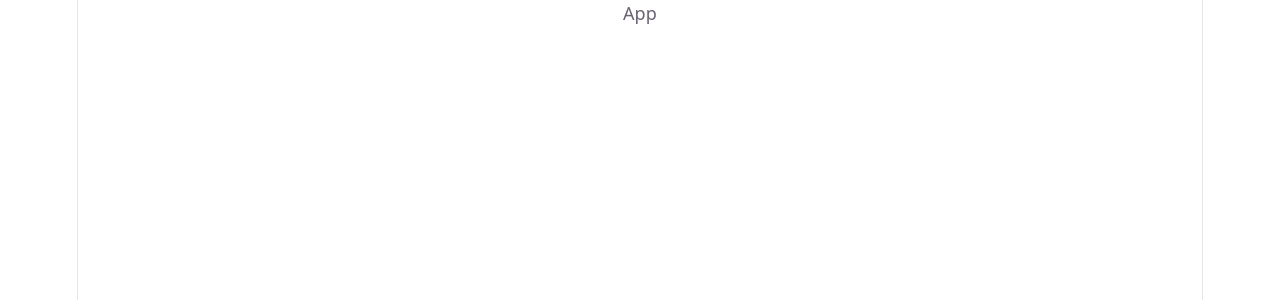
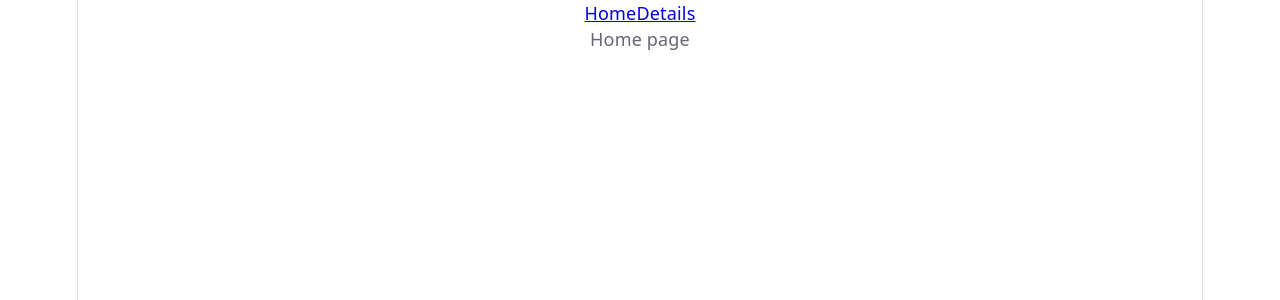
Before and after one commit to HodynskyiYK/dashboard-project-vite, a React (Vite) app: page / in a window 1280 px wide. Shown: the top 300 px of the page. Built offline with nearby package versions, Linux system fonts and the light colour scheme.

Commit message:
Configure Layout and routing

```diff
--- a/src/app/App.tsx
+++ b/src/app/App.tsx
@@ -1,8 +1,8 @@
-const App = () => {
+import { RouterProvider } from 'react-router';
+import { router } from './providers/router';
 
-  return (
-    <div>App</div>
-  )
+function App() {
+  return <RouterProvider router={router} />;
 }
 
 export default App;
--- /dev/null
+++ b/src/app/layout/MainLayout.tsx
@@ -0,0 +1,11 @@
+import { Outlet } from 'react-router';
+import { Header } from '@/widgets/header';
+
+export function MainLayout() {
+  return (
+    <>
+      <Header />
+      <Outlet />
+    </>
+  );
+}
--- /dev/null
+++ b/src/app/layout/index.ts
@@ -0,0 +1 @@
+export { MainLayout } from './MainLayout';
--- /dev/null
+++ b/src/app/providers/router/index.tsx
@@ -0,0 +1,21 @@
+import { createBrowserRouter } from 'react-router-dom';
+import { MainLayout } from '@/app/layout';
+import { DetailsPage } from '@/pages/details';
+import { HomePage } from '@/pages/home';
+
+export const router = createBrowserRouter([
+  {
+    path: '/',
+    element: <MainLayout />,
+    children: [
+      {
+        index: true,
+        element: <HomePage />,
+      },
+      {
+        path: 'details/:id',
+        element: <DetailsPage />,
+      },
+    ],
+  },
+]);
--- /dev/null
+++ b/src/pages/details/DetailsPage.tsx
@@ -0,0 +1,3 @@
+export function DetailsPage() {
+  return <div>Details Page</div>;
+}
--- /dev/null
+++ b/src/pages/details/index.ts
@@ -0,0 +1 @@
+export { DetailsPage } from './DetailsPage';
--- /dev/null
+++ b/src/pages/home/HomePage.tsx
@@ -0,0 +1,3 @@
+export function HomePage() {
+  return <div>Home page</div>;
+}
--- /dev/null
+++ b/src/pages/home/index.ts
@@ -0,0 +1 @@
+export { HomePage } from './HomePage';
--- /dev/null
+++ b/src/widgets/header/Header.tsx
@@ -0,0 +1,10 @@
+import { Link } from 'react-router-dom';
+
+export function Header() {
+  return (
+    <header>
+      <Link to="/">Home</Link>
+      <Link to="/details/1">Details</Link>
+    </header>
+  );
+}
--- /dev/null
+++ b/src/widgets/header/index.ts
@@ -0,0 +1 @@
+export { Header } from './Header';
```
